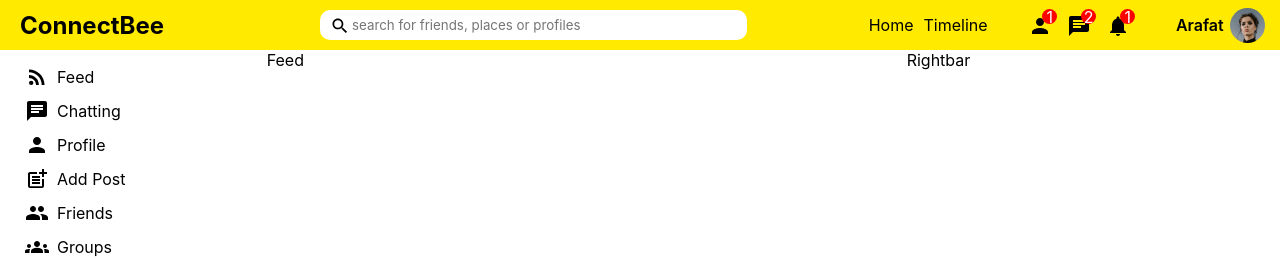
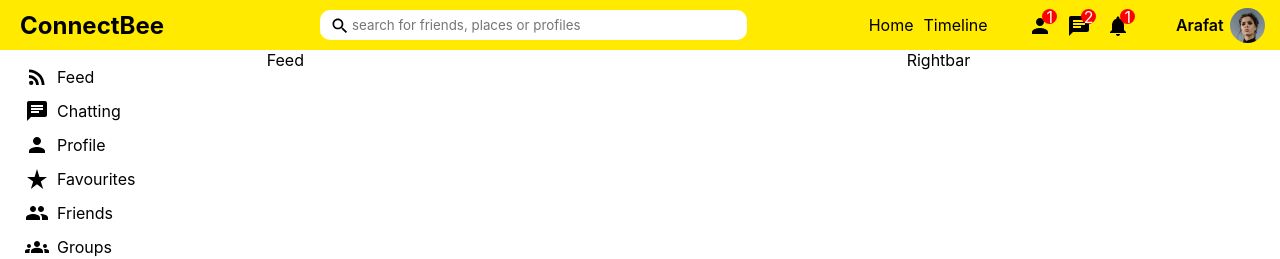
Before and after one commit to KabirBhae/social-media, a React (Create React App) app: page / in a window 1280 px wide. Shown: the top 259 px of the page. Built offline with nearby package versions, Linux system fonts and the light colour scheme.

Commit message:
leftbar icons changed a little bit
nothing significant

```diff
--- a/src/Components/Leftbar/Leftbar.js
+++ b/src/Components/Leftbar/Leftbar.js
@@ -3,10 +3,10 @@ import "./leftbar.css";
 import {
 	RssFeed,
 	Chat,
+	Person,
+	StarRate,
 	People,
 	Groups,
-	Person,
-	PostAdd,
 } from "@mui/icons-material";
 
 const Leftbar = () => {
@@ -27,8 +27,8 @@ const Leftbar = () => {
 						<span className="leftbarListItemText">Profile</span>
 					</li>
 					<li className="leftbarListItem">
-						<PostAdd className="leftbarListItemIcon"></PostAdd>
-						<span className="leftbarListItemText">Add Post</span>
+						<StarRate className="leftbarListItemIcon"></StarRate>
+						<span className="leftbarListItemText">Favourites</span>
 					</li>
 					<li className="leftbarListItem">
 						<People className="leftbarListItemIcon"></People>
```
